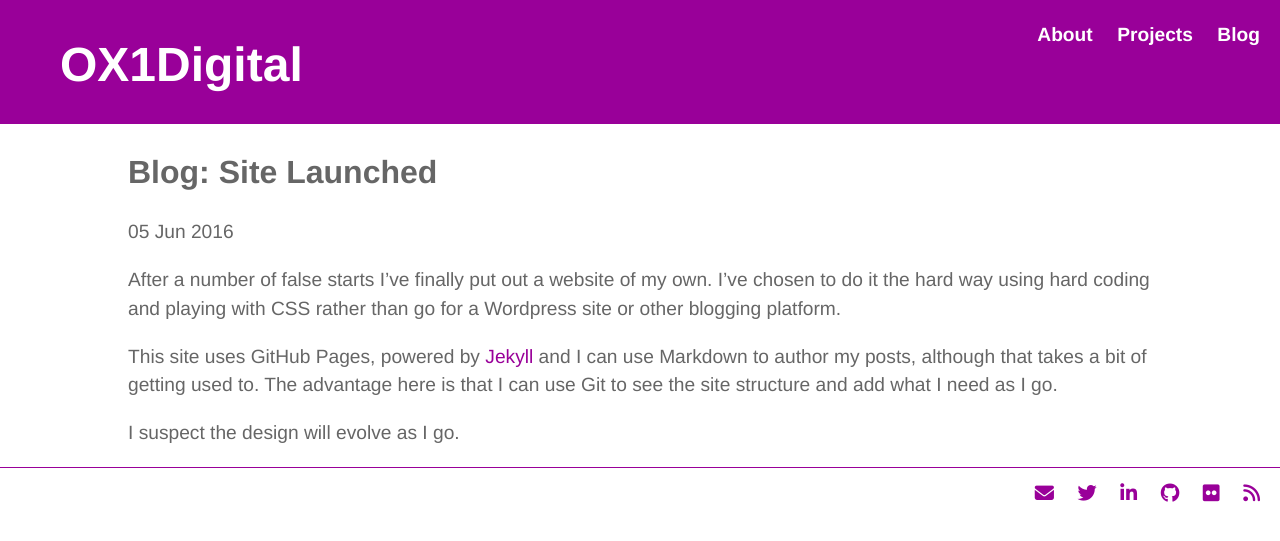
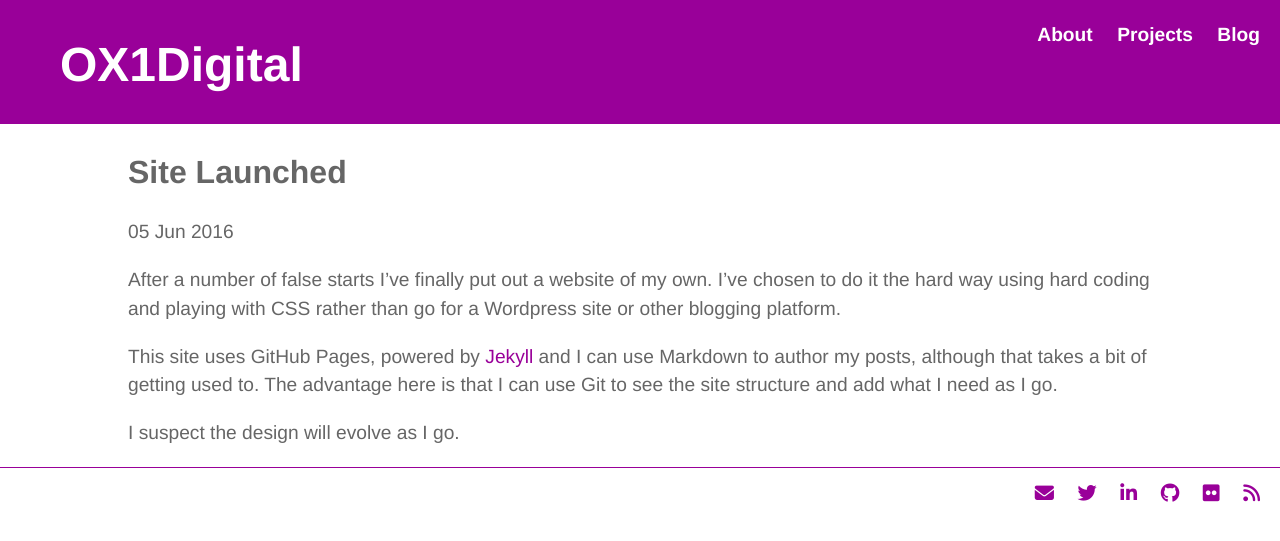
Before and after one commit to electronicdreamplant/electronicdreamplant.github.io, a Jekyll site: the page built from _posts/2016-06-05-site-launched.md, in a window 1280 px wide. Shown: the top 541 px of the page. Built offline with Jekyll 4.4.1, drawn with Linux system fonts in a browser that asks for light colours; nearby versions of some CDN libraries.

Commit message:
Update post.html

```diff
--- a/_layouts/post.html
+++ b/_layouts/post.html
@@ -2,7 +2,7 @@
 layout: default
 ---
 
-<h2>Blog: {{ page.title }}</h2>
+<h2>{{ page.title }}</h2>
 <p class="meta">{{ page.date | date_to_string }}</p>
 
 <div class="post">
```
